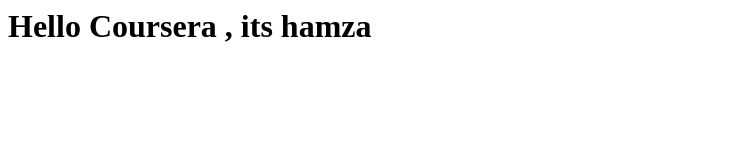
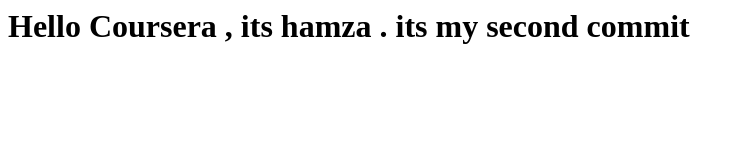
Before and after one commit to Muhammad-Hamza12/angular-coursera, a plain HTML site: page index.html in a window 1280 px wide. Shown: the whole page, without its empty margins (0-745 px from the left). Drawn offline with Linux system fonts and the light colour scheme.

Commit message:
my second commit

```diff
--- a/index.html
+++ b/index.html
@@ -7,7 +7,7 @@
     </head>
 
     <body>
-        <h1>Hello Coursera , its hamza</h1>
+        <h1>Hello Coursera , its hamza . its my second commit</h1>
 
     </body>
     </html>
```
